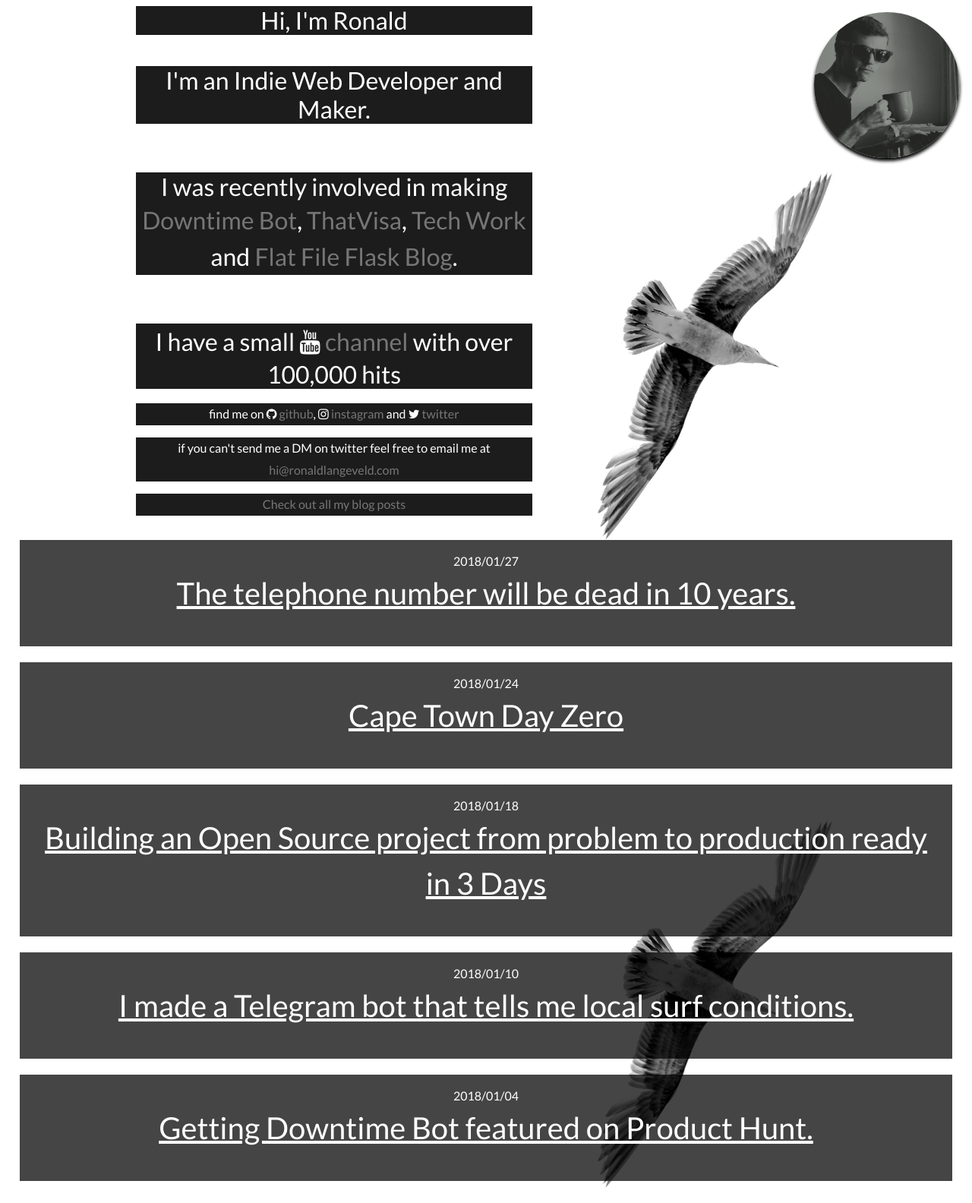
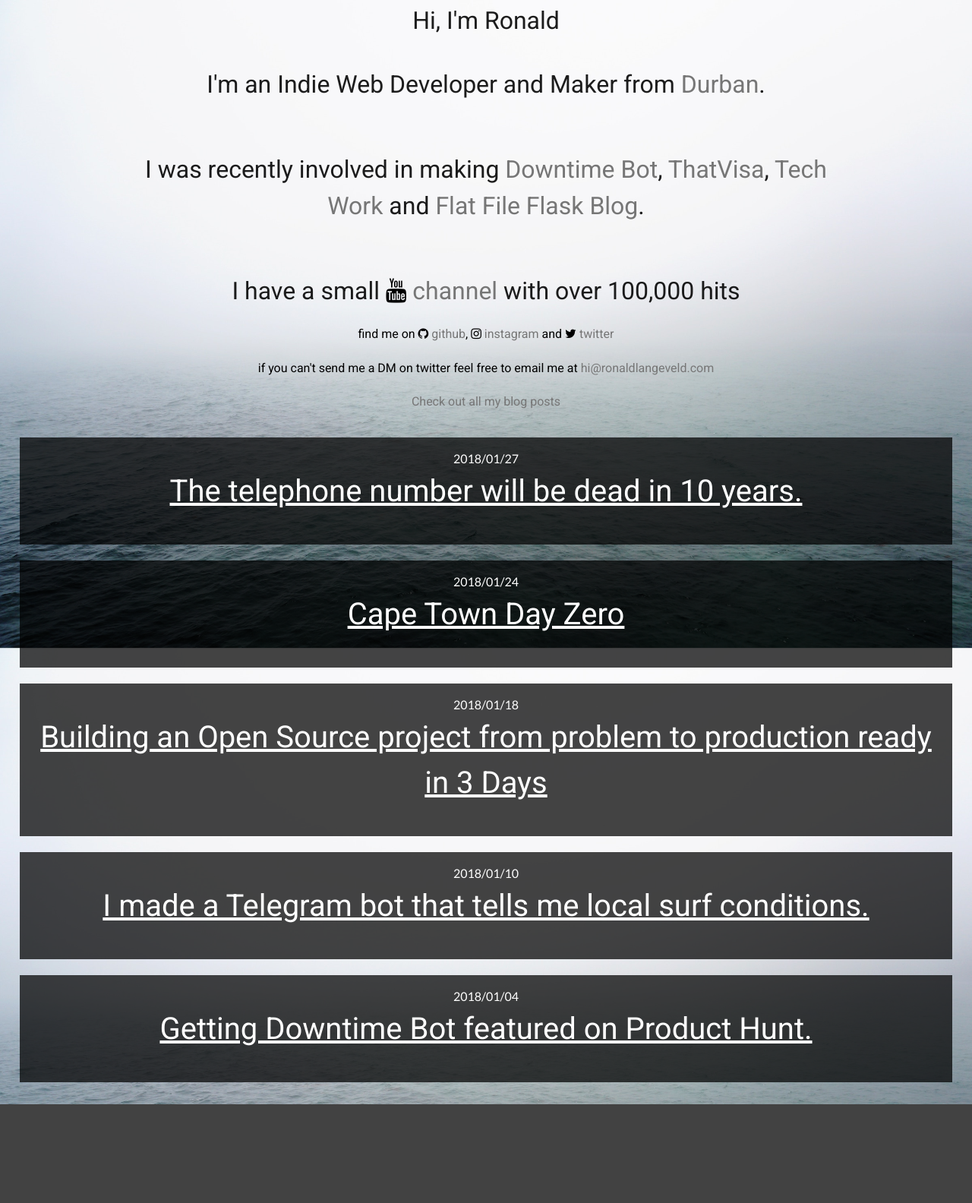
Before and after one commit to burgundy93/flaskblog, a Flask app: page / in a window 1280 px wide. Shown: the whole page at 76% size. After the commit the page ends 1454 px from the top, so only its background shows below. Run offline with Flask 2, Linux system fonts and the light colour scheme; some libraries are stand-ins or nearby versions.

Commit message:
changed index + background

```diff
--- a/devserver.py
+++ b/devserver.py
@@ -49,3 +49,8 @@ def page_not_found(e):
 
 if __name__ == "__main__":
     app.run(host='0.0.0.0')
+
+# export FLASK_APP=devserver.py
+# export FLASK_DEBUG=1
+# export LC_ALL="en_US.UTF-8"
+# export LC_CTYPE="en_US.UTF-8"
--- a/static/css/main.css
+++ b/static/css/main.css
@@ -1,5 +1,8 @@
 /*HOME PAGE STYLE*/
 
+html {
+font-family: 'Roboto', sans-serif;
+}
 
 .head-sect {
   background: url(/static/img/bg.jpg) no-repeat center center fixed;
@@ -11,12 +14,12 @@
 
 }
 
-		@media (max-width:720px) {
-			.head-sect{
-  background: white;
+		/*@media (max-width:720px) {*/
+			/*.head-sect{*/
+  /*background: white;*/
 
-			}
-		}
+			/*}*/
+		/*}*/
 
 
 .black-card {
@@ -24,7 +27,7 @@
 }
 
 .head-text {
-	color: white;
+	color: #000000e3;
 	text-align: center;
 	font-size: 2rem;
 }
@@ -54,7 +57,7 @@
 }*/
 
 .fa {
-	color: white;
+	color: black;
 }
 
 .follow-text {
--- a/static/css/texts.css
+++ b/static/css/texts.css
@@ -19,7 +19,7 @@ table, caption, tbody, tfoot, thead, tr, th, td {
     font-weight: inherit;
     font-style: inherit;
     font-size: 100%;
-    font-family: inherit;
+    font-family: 'Roboto', sans-serif;
     vertical-align: baseline;
 }
 
--- a/templates/base.html
+++ b/templates/base.html
@@ -29,7 +29,7 @@ Peace!
         <meta name="description" content="Expressing my ideas in code 👨🏼‍💻 to fullfill my dreamline of sunshine ☀️ good waves 🌊 & pure stoke 😊. 안녕 👋">
           <meta name="viewport" content="width=device-width, initial-scale=1">
 <link rel="stylesheet" href="https://cdnjs.cloudflare.com/ajax/libs/font-awesome/4.7.0/css/font-awesome.min.css" />
-<link href="https://fonts.googleapis.com/css?family=Nunito" rel="stylesheet">
+<link href="https://fonts.googleapis.com/css?family=Roboto" rel="stylesheet">
     <link rel="stylesheet" href="/static/css/simple-grid.css" type="text/css" />
         <link rel="stylesheet" href="/static/css/texts.css" type="text/css" />
     <link rel="stylesheet" href="/static/css/main.css" type="text/css" />
--- a/templates/index.html
+++ b/templates/index.html
@@ -3,47 +3,47 @@
 
 {% block main %}
 
-    <a href="/"><img class="profile-pic" src="/static/img/profile.jpg"></a>
+{#    <a href="/"><img class="profile-pic" src="/static/img/profile.jpg"></a>#}
 <body class="head-sect">
 	<section>
 		<div class="container">
 
 			<div class="row">
-				<div class="col-7">
+				<div class="col-12">
 
-<div class="black-card">
+
 <h1 class="head-text">Hi, I'm Ronald</h1>
-</div>
+
 <br>
-<div class="black-card">
+
 	<h2 class="head-text">
-		I'm an Indie Web Developer and Maker.
+		I'm an Indie Web Developer and Maker from <a href="">Durban</a>.
 	</h2>
 
-</div>
 
-<div class="black-card">
+
+
 	<h3 class="head-text">
 I was recently involved in making <a href="">Downtime Bot</a>, <a href="">ThatVisa</a>, <a href="">Tech Work</a> and <a href="">Flat File Flask Blog</a>.
 	</h3>
 
-</div>
-<div class="black-card">
+
+
 	<h3 class="head-text">
 I have a small <i class="fa fa-youtube" aria-hidden="true"></i> <a href="https://www.youtube.com/channel/UCN3QMklfukKgFJLiIZ1Oawg" target="_blank">channel</a> with over 100,000 hits
 	</h3>
+
+
+
+                    	<div class="follow-text">
+<p style="color: black">find me on <i class="fa fa-github" aria-hidden="true"></i> <a href="https://github.com/burgundy93" target="_blank">github</a>, <i class="fa fa-instagram" aria-hidden="true"></i> <a href="https://instagram.com/ronaldl93" target="_blank">instagram</a> and <i class="fa fa-twitter" aria-hidden="true"></i> <a href="https://twitter.com/ronaldlangeveld" target="_blank">twitter</a></p>
 </div>
 
-                    <div class="black-card">
-                    	<div class="follow-text">
-<p style="color: white">find me on <i class="fa fa-github" aria-hidden="true"></i> <a href="https://github.com/burgundy93" target="_blank">github</a>, <i class="fa fa-instagram" aria-hidden="true"></i> <a href="https://instagram.com/ronaldl93" target="_blank">instagram</a> and <i class="fa fa-twitter" aria-hidden="true"></i> <a href="https://twitter.com/ronaldlangeveld" target="_blank">twitter</a></p>
+<div class="follow-text">
+        <p style="color: black">if you can't send me a DM on twitter feel free to email me at <a href="mailto:hi@ronaldlangeveld.com">hi@ronaldlangeveld.com</a></p>
 </div>
-</div>
-<div class="black-card follow-text">
-        <p style="color: white">if you can't send me a DM on twitter feel free to email me at <a href="mailto:hi@ronaldlangeveld.com">hi@ronaldlangeveld.com</a></p>
-</div>
-                    <div class="black-card follow-text">
-        <p style="color: white"><a href="/posts">Check out all my blog posts</a></p>
+                    <div class="follow-text">
+        <p style="color: black"><a href="/posts">Check out all my blog posts</a></p>
 </div>
 				</div>
 			</div>
--- a/templates/single-post.html
+++ b/templates/single-post.html
@@ -29,7 +29,7 @@ Peace!
         <meta name="description" content="Expressing my ideas in code 👨🏼‍💻 to fullfill my dreamline of sunshine ☀️ good waves 🌊 & pure stoke 😊. 안녕 👋">
           <meta name="viewport" content="width=device-width, initial-scale=1">
 <link rel="stylesheet" href="https://cdnjs.cloudflare.com/ajax/libs/font-awesome/4.7.0/css/font-awesome.min.css" />
-<link href="https://fonts.googleapis.com/css?family=Nunito" rel="stylesheet">
+<link href="https://fonts.googleapis.com/css?family=Roboto" rel="stylesheet">
     <link rel="stylesheet" href="/static/css/simple-grid.css" type="text/css" />
         <link rel="stylesheet" href="/static/css/texts.css" type="text/css" />
     <link rel="stylesheet" href="/static/css/main.css" type="text/css" />
```
Also changed, not shown: static/img/bg.jpg, static/img/profile.jpg (deleted), 3 other files.
